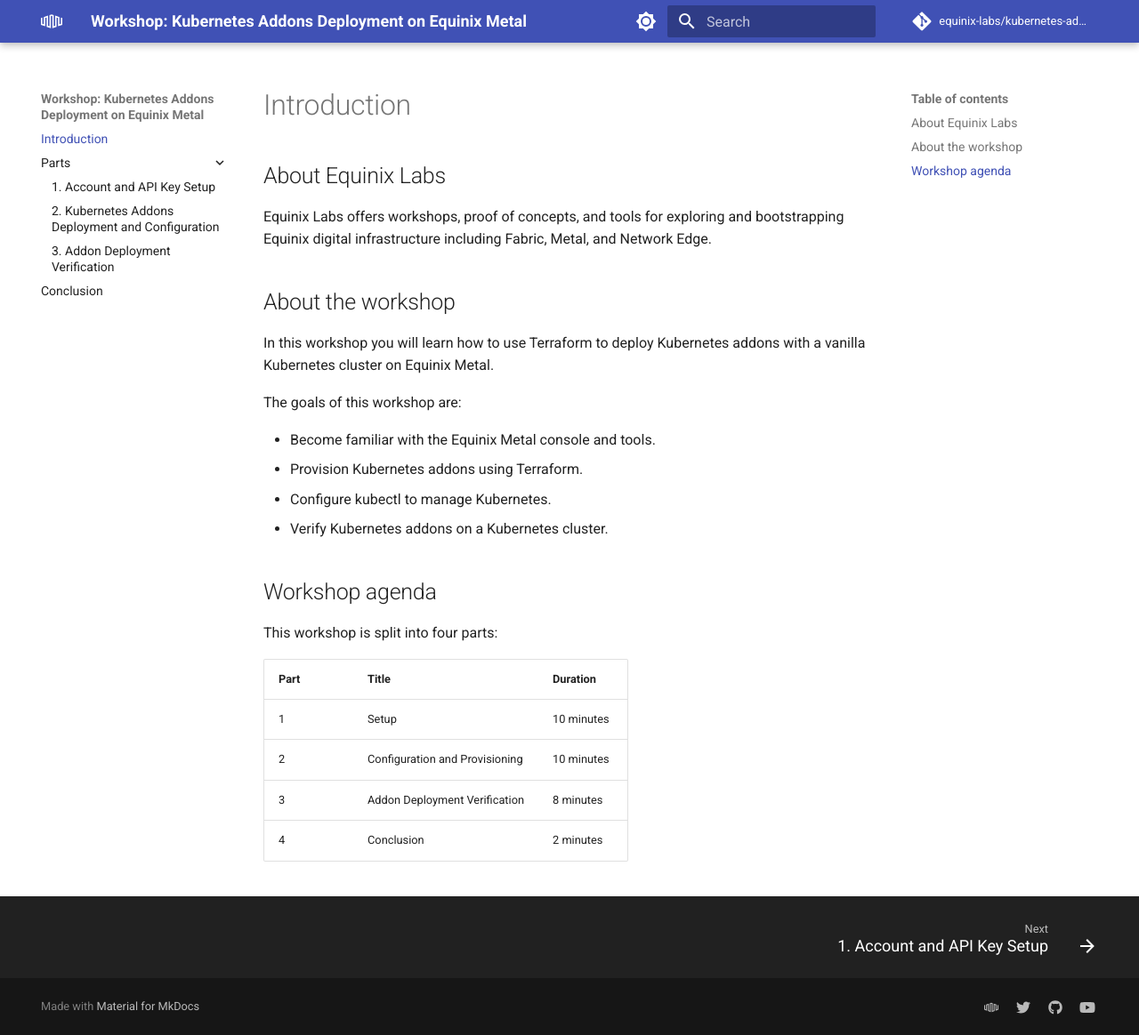
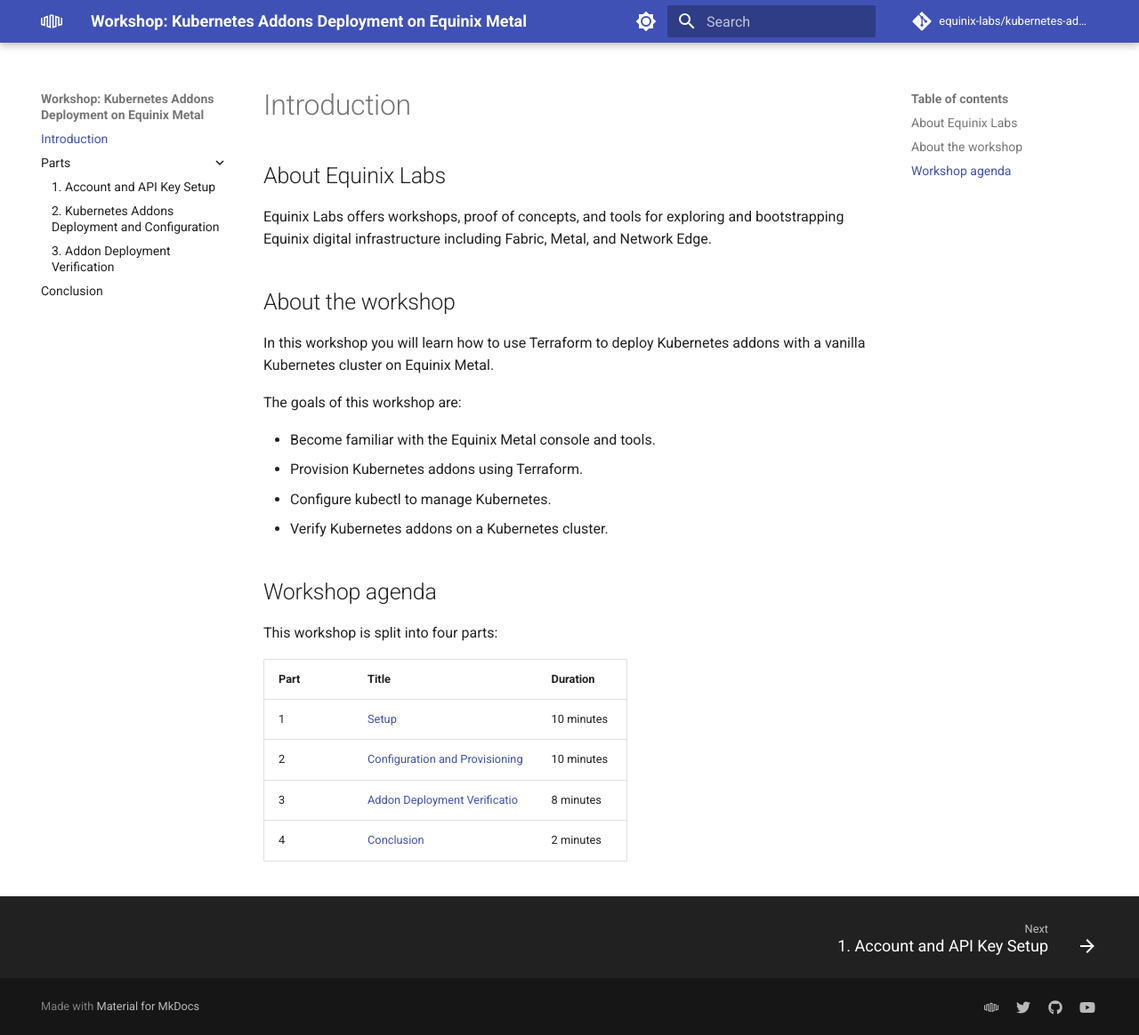
Before and after one commit to equinix-labs/kubernetes-addons-on-equinix-metal-workshop, an MkDocs documentation site: the page built from docs/index.md, in a window 1280 px wide and 1164 px high. Shown: the whole window at 89% size. Built offline with MkDocs 1.6.1 and Material for MkDocs 9.7.7, drawn with Linux system fonts in a browser that asks for light colours; comment, search, counter and statistics services are not loaded.

```diff
--- a/docs/index.md
+++ b/docs/index.md
@@ -21,7 +21,7 @@ This workshop is split into four parts:
 
 | Part | Title | Duration |
 | - | - | - |
-| 1 | Setup | 10 minutes |
-| 2 | Configuration and Provisioning | 10 minutes |
-| 3 | Addon Deployment Verification | 8 minutes |
-| 4 | Conclusion | 2 minutes |
+| 1 | [Setup](./parts/part1.md) | 10 minutes |
+| 2 | [Configuration and Provisioning](./parts/part2.md) | 10 minutes |
+| 3 | [Addon Deployment Verificatio](./parts/part3.md) | 8 minutes |
+| 4 | [Conclusion](./parts/conclusion.md) | 2 minutes |
```
Also changed, not shown: README.md (+3 -3 lines).
